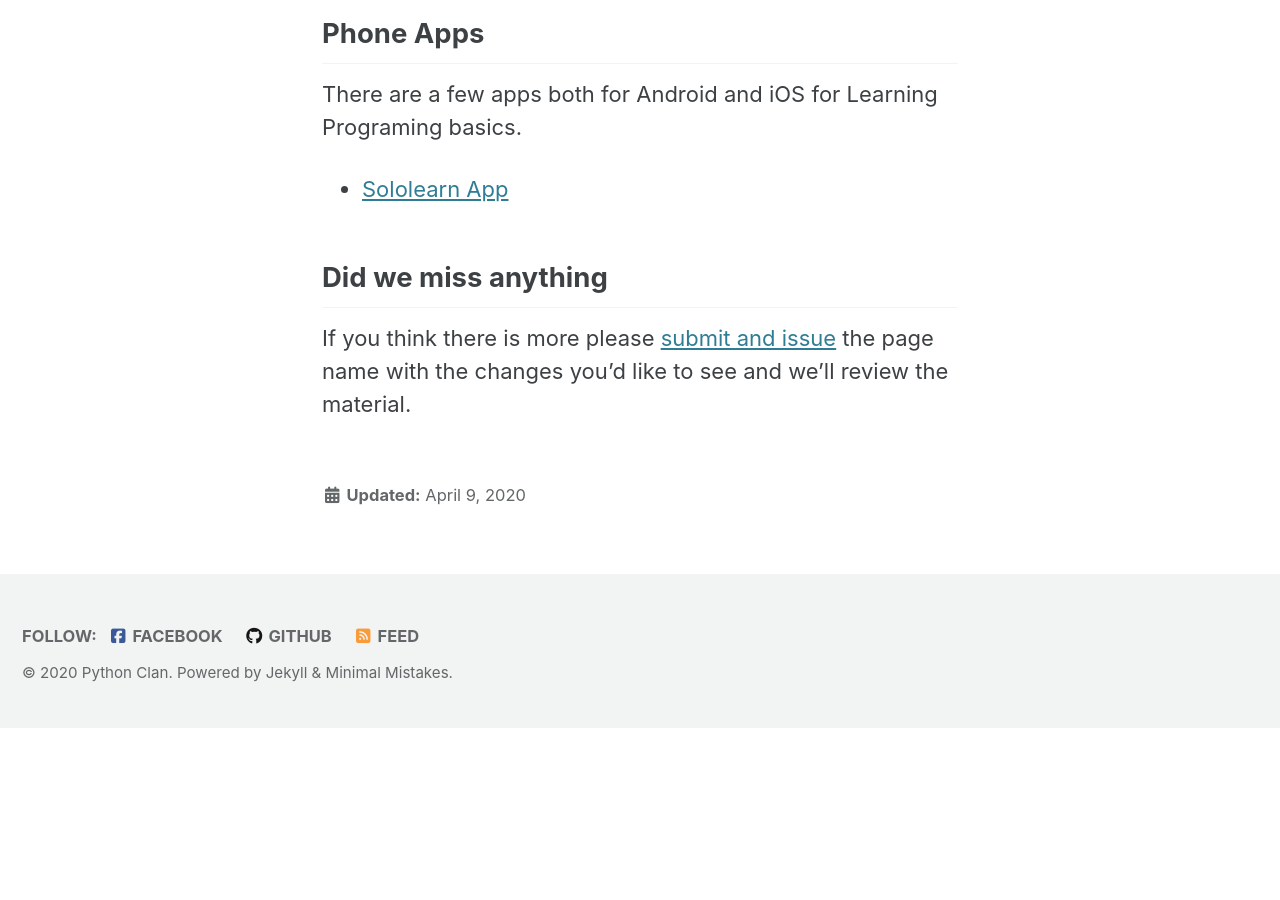
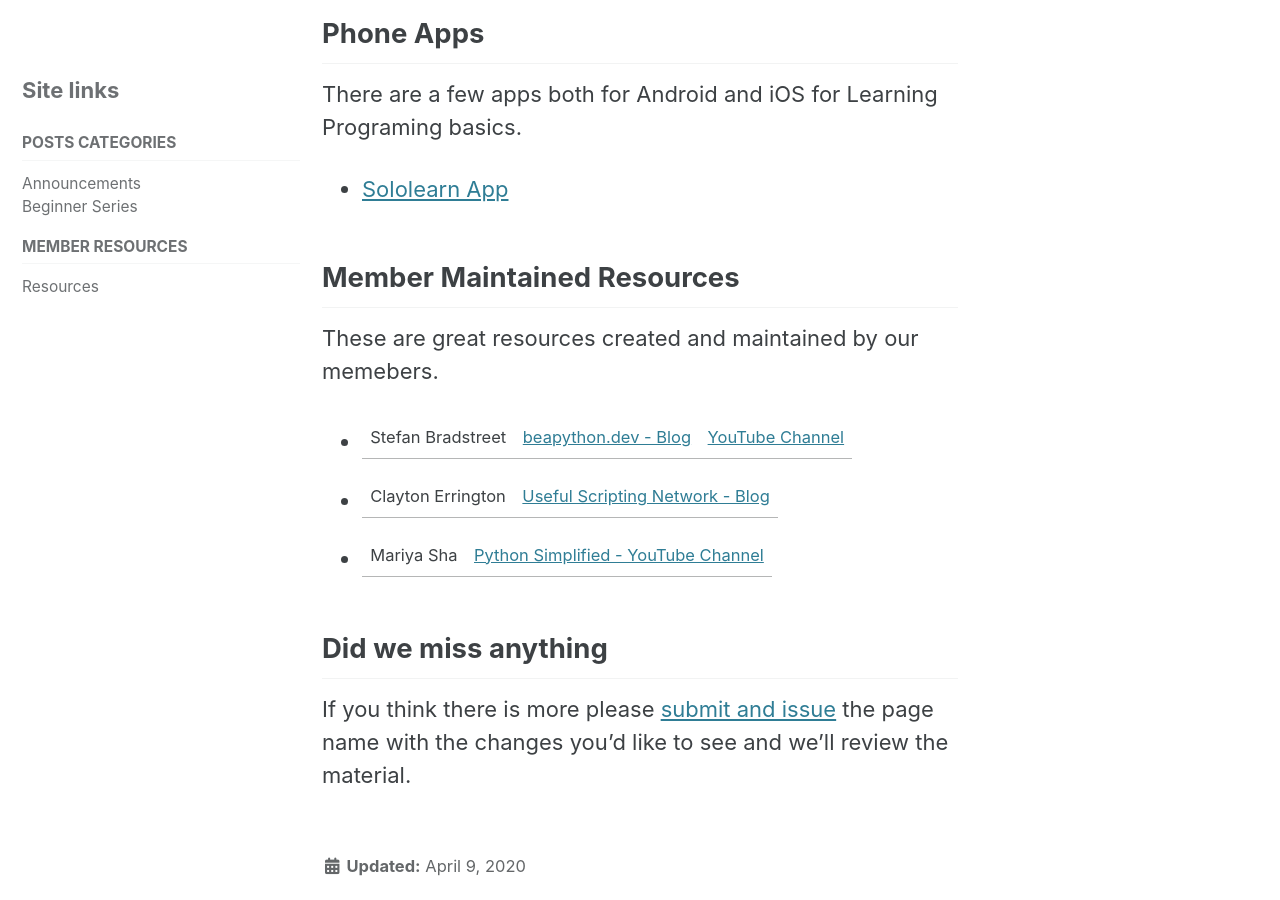
Before and after one commit to PythonClan/pythonclan.github.io, a Jekyll site: the page built from _pages/resources.md, in a window 1280 px wide and 900 px high, scrolled down 1342 px. Built offline with Jekyll 4.4.1, drawn with Linux system fonts in a browser that asks for light colours; cached includes are drawn as plain includes; nearby versions of some CDN libraries; before the commit the page ends 2070 px from its top, so only the background shows below that; some of the changed text lies outside the part shown.

Commit message:
adding some member resources

```diff
--- a/_pages/resources.md
+++ b/_pages/resources.md
@@ -44,6 +44,13 @@
 
 -  [Sololearn App](https://www.sololearn.com/)
 
+## Member Maintained Resources
+
+These are great resources created and maintained by our memebers.
+- Stefan Bradstreet | [beapython.dev - Blog](https://beapython.dev) | [YouTube Channel](https://www.youtube.com/channel/UCkKBhevnpbV4s_dPJsP2RcQ/featured)
+- Clayton Errington | [Useful Scripting Network - Blog](http://usefulscripting.network)
+- Mariya Sha | [Python Simplified - YouTube Channel](https://www.youtube.com/c/PythonSimplified)
+
 ## Did we miss anything
 
 If you think there is more please [submit and issue](https://github.com/PythonClan/pythonclan.github.io/issues/new) the page name with the changes you'd like to see and we'll review the material.
```
